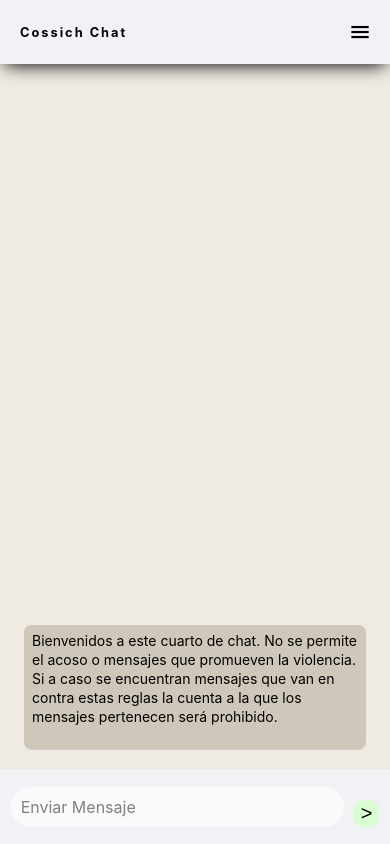
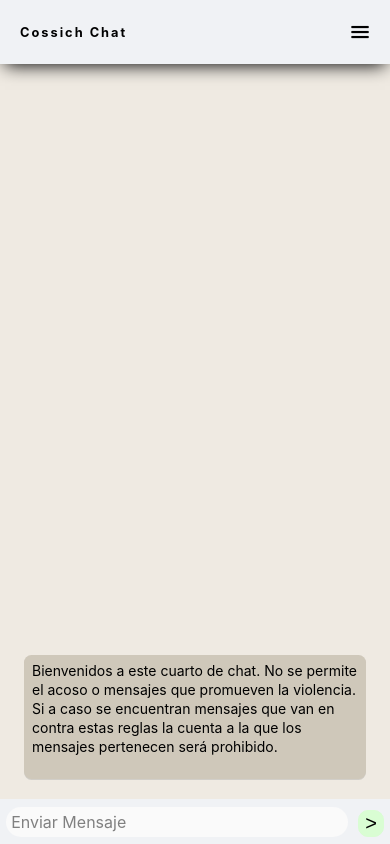
Before and after one commit to chriscossich100/Cossich-Chat-App, a React (Create React App) app: page /home/room/1 in a window 390 px wide. Built offline with nearby package versions, Linux system fonts and the light colour scheme; no server answers; sample sign-in values are in the browser's storage.

Commit message:
updated css for sending message mobile form

```diff
--- a/src/components/ChatRoom.module.css
+++ b/src/components/ChatRoom.module.css
@@ -78,11 +78,11 @@
   display: none;
   width: 100%;
   background-color: #f0f2f5;
-  padding: 10px;
+  padding: 5px 5px;
   position: relative;
   z-index: 500;
   order: 3;
-  min-height: 75px;
+  min-height: 45px;
   position: relative;
   align-items: center;
 }
@@ -321,7 +321,7 @@
     /* resize: both; */
     line-height: 20px;
     background-color: #fafafa;
-    padding: 10px;
+    padding: 5px;
     font-size: 16px;
     text-align: left;
     overflow-x: hidden;
```
